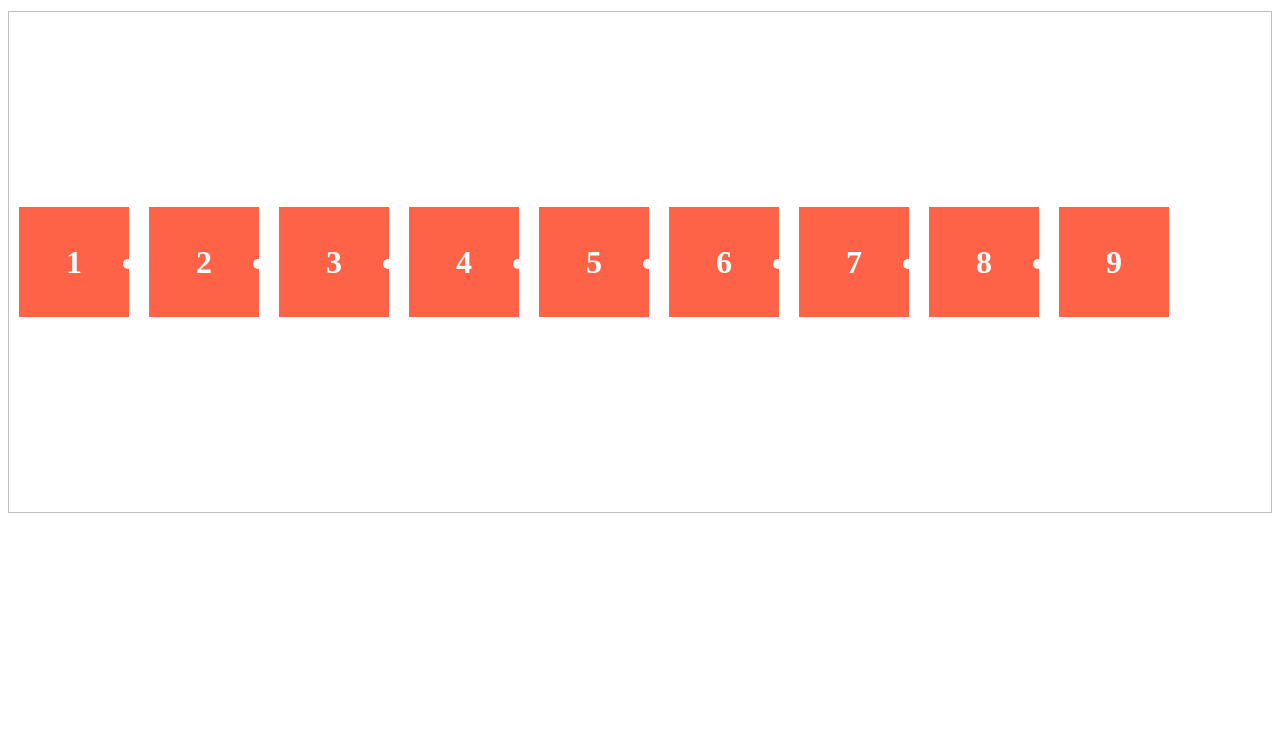
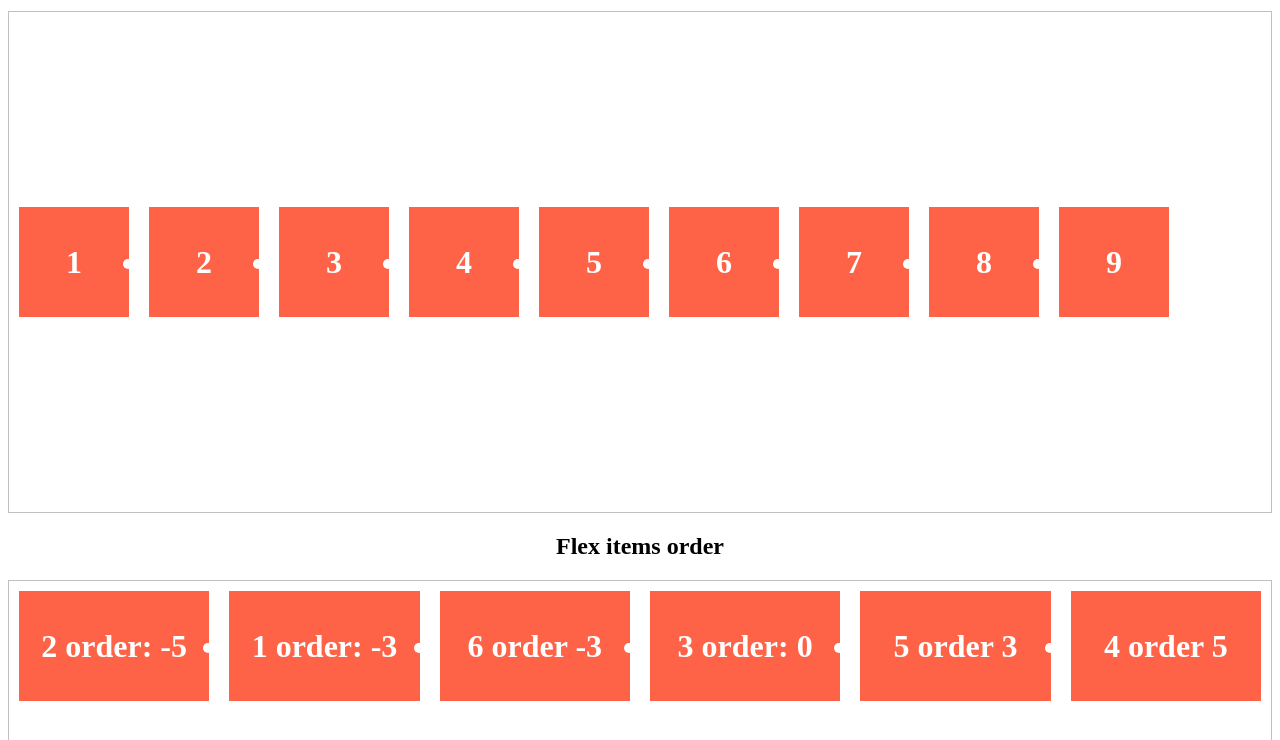
Before and after one commit to Alexander-Nalbandyan/bootstram-myphoto, a website: page play-flexbox.html in a window 1280 px wide. Shown: the part 8907-9647 px from the top of the page. Before the commit the page ends 9436 px from the top, so only its background shows below. Drawn offline with Linux system fonts and the light colour scheme.

Commit message:
Add ordering.

```diff
--- a/play-flexbox.html
+++ b/play-flexbox.html
@@ -410,5 +410,15 @@
         <li class="flex-item">8</li>
         <li class="flex-item">9</li>
     </ul>
+
+    <h2>Flex items order</h2>
+    <ul class="flex-container" style="height: 500px;">
+        <li class="flex-item" style="order: -3; width: 300px;">1 order: -3</li>
+        <li class="flex-item" style="order: -5; width: 300px;">2 order: -5</li>
+        <li class="flex-item" style="order: 0; width: 300px;">3 order: 0</li>
+        <li class="flex-item" style="order: 5; width: 300px;">4 order 5</li>
+        <li class="flex-item" style="order: 3; width: 300px;">5 order 3</li>
+        <li class="flex-item" style="order: -3; width: 300px;">6 order -3</li>
+    </ul>
 </body>
 </html>
```
